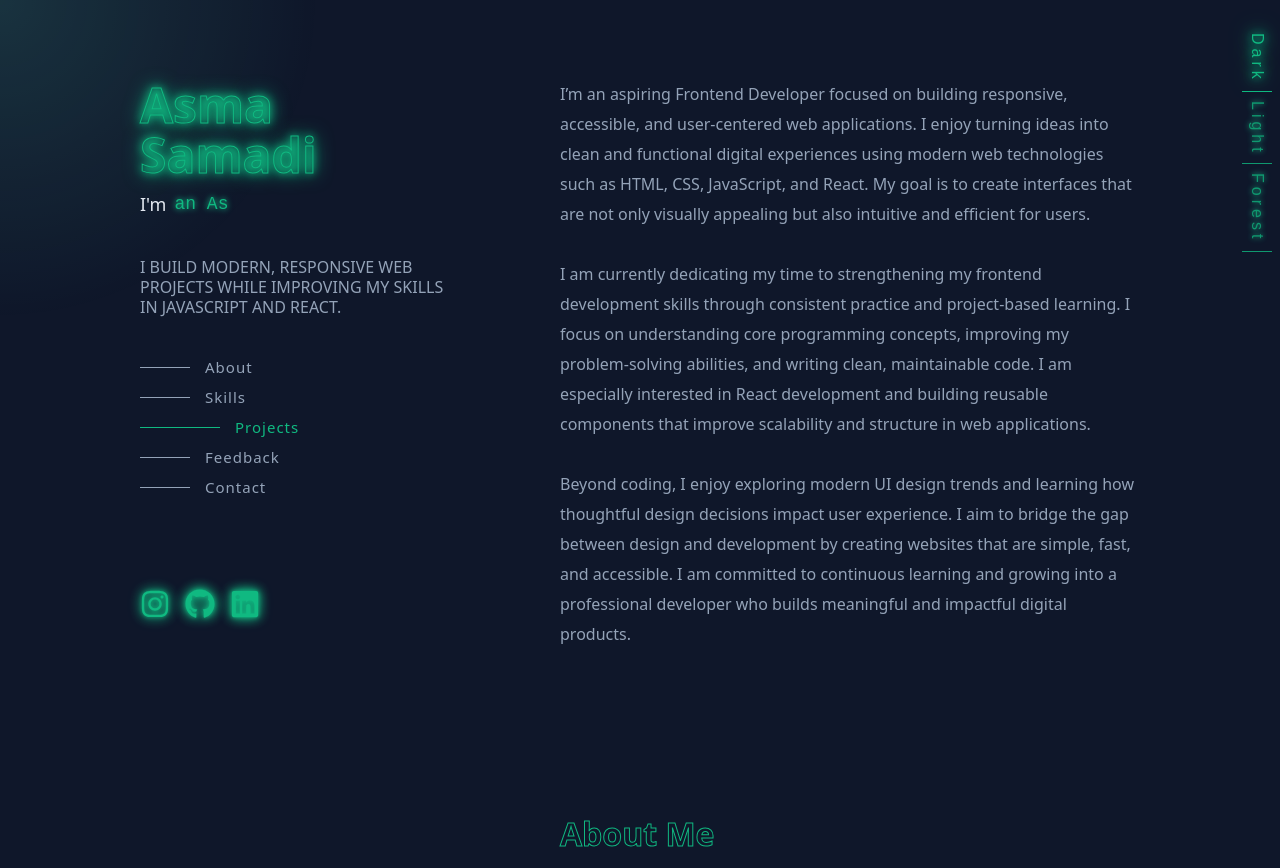
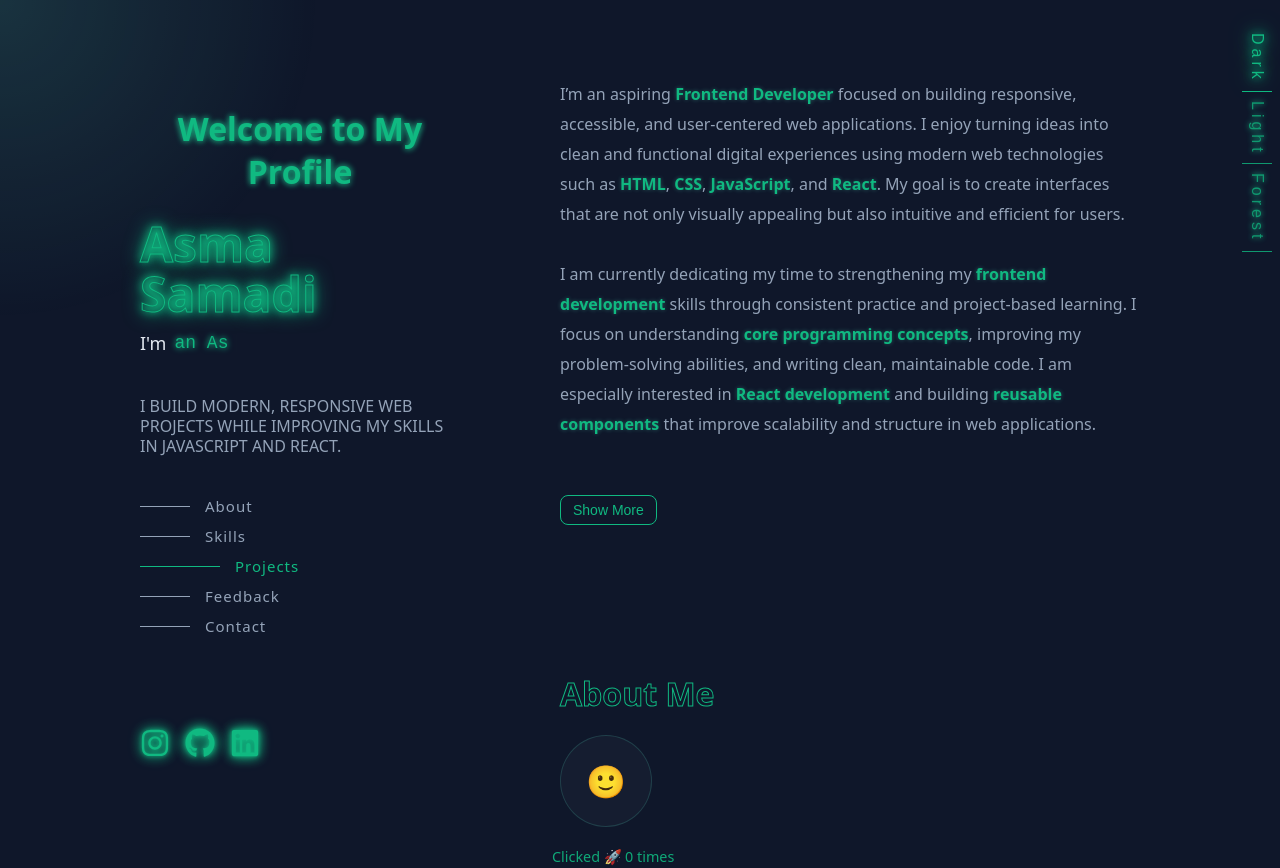
Before and after one commit to asma-samadi/Portfolio-App, a React (Vite) app in the folder my-portfolio/: page / in a window 1280 px wide. Shown: the top 868 px of the page. Built offline with nearby package versions, Linux system fonts and the light colour scheme.

Commit message:
Add props components and show more feature

```diff
--- a/my-portfolio/src/components/About.jsx
+++ b/my-portfolio/src/components/About.jsx
@@ -1,22 +1,25 @@
 import "../styles/about.css";
+import { useState } from "react";
 
 export default function About() {
+   const [showMore, setShowMore] = useState(false);
+
   return (
     <section className="section-about" id="about">
       <h2>ABOUT</h2>
       <p>
-  I’m an aspiring <span className="highlight">Frontend Developer</span> focused on building responsive,
-  accessible, and user-centered web applications. I enjoy turning ideas
-  into clean and functional digital experiences using modern web
-  technologies such as <span className="highlight">HTML</span>,
+        I’m an aspiring <span className="highlight">Frontend Developer</span>{" "}
+        focused on building responsive, accessible, and user-centered web
+        applications. I enjoy turning ideas into clean and functional digital
+        experiences using modern web technologies such as{" "}
+        <span className="highlight">HTML</span>,
         <span className="highlight"> CSS</span>,
         <span className="highlight"> JavaScript</span>, and
-  <span className="highlight"> React</span>. My goal is to
-  create interfaces that are not only visually appealing but also
-  intuitive and efficient for users.
+        <span className="highlight"> React</span>. My goal is to create
+        interfaces that are not only visually appealing but also intuitive and
+        efficient for users.
         <br />
-  <br />
-  I am currently dedicating my time to strengthening my
+        <br />I am currently dedicating my time to strengthening my
         <span className="highlight"> frontend development</span> skills through
         consistent practice and project-based learning. I focus on understanding
         <span className="highlight"> core programming concepts</span>, improving
@@ -27,17 +30,40 @@ export default function About() {
         scalability and structure in web applications.
         <br />
         <br />
+        {showMore && (
+          <div className="extra-content">
+            <p>
               Beyond coding, I enjoy exploring modern
               <span className="highlight"> UI design</span> trends and learning
               how thoughtful design decisions impact
-  <span className="highlight"> user experience</span>. I aim to bridge
-  the gap between <span className="highlight">design</span> and
-  <span className="highlight"> development</span> by creating websites
-  that are simple, fast, and accessible. I am committed to
-  <span className="highlight"> continuous learning</span> and growing
-  into a professional developer who builds meaningful and impactful
+              <span className="highlight"> user experience</span>. I aim to
+              bridge the gap between <span className="highlight">design</span>{" "}
+              and
+              <span className="highlight"> development</span> by creating
+              websites that are simple, fast, and accessible. I am committed to
+              <span className="highlight"> continuous learning</span> and
+              growing into a professional developer who builds meaningful and
+              impactful
               <span className="highlight"> digital products</span>.
             </p>
+
+            <div className="hobbies-box">
+              <h3>My Hobbies</h3>
+
+              <ul className="hobbies-list">
+                <li>🌍 Learning Languages</li>
+                <li>💻 Building Websites</li>
+                <li>📖 Reading</li>
+                <li>⚛️ Learning React</li>
+              </ul>
+            </div>
+          </div>
+        )}
+      </p>
+
+      <button onClick={() => setShowMore(!showMore)} className="details-btn">
+        {showMore ? "Show Less" : "Show More"}
+      </button>
     </section>
   );
 }
--- /dev/null
+++ b/my-portfolio/src/components/Header.jsx
@@ -0,0 +1,9 @@
+import '../styles/hero.css'
+
+export default function Header({ message }) {
+  return (
+    <div className='header'>
+      <h2>{message}</h2>
+    </div>
+  );
+}
--- a/my-portfolio/src/components/Hero.jsx
+++ b/my-portfolio/src/components/Hero.jsx
@@ -1,9 +1,12 @@
 import "../styles/hero.css";
 import { Typewriter } from "react-simple-typewriter";
+import Header from './Header'
 
 export default function Hero() {
   return (
     <section className="hero" id="hero">
+      <Header message='Welcome to My Profile' />
+
       <h1>Asma Samadi</h1>
       <div className="intro-line">
   <p>I'm</p>
--- a/my-portfolio/src/components/Projects.jsx
+++ b/my-portfolio/src/components/Projects.jsx
@@ -1,5 +1,5 @@
 import { useState, useEffect } from "react";
-import ProjectCard from "./projectCard";
+import ProjectCard from "./ProjectCard";
 import "../styles/projects.css";
 
 import invoiceImg from "../assets/Invoice Flow.PNG";
--- a/my-portfolio/src/styles/about.css
+++ b/my-portfolio/src/styles/about.css
@@ -10,6 +10,89 @@
 
 .section-about h2 {
   display: none;
+}
+
+.extra-content {
+  margin-top: 20px;
+  animation: fadeIn 0.4s ease;
+}
+
+.hobbies-box {
+  margin-top: 20px;
+  padding: 18px;
+  border-radius: 12px;
+
+  background: var(--card-bg);
+  border: 1px solid rgba(100, 255, 218, 0.15);
+
+  backdrop-filter: blur(10px);
+}
+
+.hobbies-box h3 {
+  margin-top: 0;
+  margin-bottom: 14px;
+
+  color: var(--accent);
+  font-size: 18px;
+  font-weight: 600;
+}
+
+.hobbies-list {
+  list-style: none;
+  padding: 0;
+  margin: 0;
+
+  display: flex;
+  flex-wrap: wrap;
+  gap: 10px;
+}
+
+.hobbies-list li {
+  padding: 8px 14px;
+
+  border-radius: 999px;
+
+  background: var(--badge-bg);
+  color: var(--primary-text);
+
+  font-size: 14px;
+  font-weight: 500;
+
+  transition: 0.3s ease;
+}
+
+.hobbies-list li:hover {
+  background: var(--badge-hover-bg);
+  transform: translateY(-2px);
+}
+
+@keyframes fadeIn {
+  from {
+    opacity: 0;
+    transform: translateY(8px);
+  }
+
+  to {
+    opacity: 1;
+    transform: translateY(0);
+  }
+}
+
+.highlight {
+  color: var(--accent);
+  font-weight: 600;
+
+  text-shadow: 0 0 4px rgba(100, 255, 218, 0.3);
+
+  transition: all 0.3s ease;
+}
+
+.highlight:hover {
+  text-shadow:
+    0 0 6px var(--accent),
+    0 0 12px rgba(100, 255, 218, 0.4);
+
+  color: var(--accent);
 }
 
 @media (max-width: 1000px) {
--- a/my-portfolio/src/styles/hero.css
+++ b/my-portfolio/src/styles/hero.css
@@ -82,11 +82,27 @@
   }
 }
 
+.header h2 {
+  color: var(--accent);
+  font-size: 2rem;
+  text-align: center;
+
+  text-shadow:
+    0 0 5px var(--accent),
+    0 0 10px rgba(100, 255, 218, 0.4);
+
+  animation: typeGlow 2.5s ease-in-out infinite alternate;
+}
+
 @media (max-width: 1080px) {
   .hero h1 {
     font-size: 42px;
     line-height: 46px;
     padding-top: 20px;
+  }
+
+  .header h2 {
+    font-size: 1.5rem;
   }
 
   .hero p {
@@ -168,6 +184,10 @@
     padding-top: 20px;
   }
 
+  .header h2 {
+    font-size: 1rem;
+  }
+
   .hero h1 {
     font-size: 32px;
     line-height: 38px;
```
Lines whose indentation alone changed are shown as unchanged.
